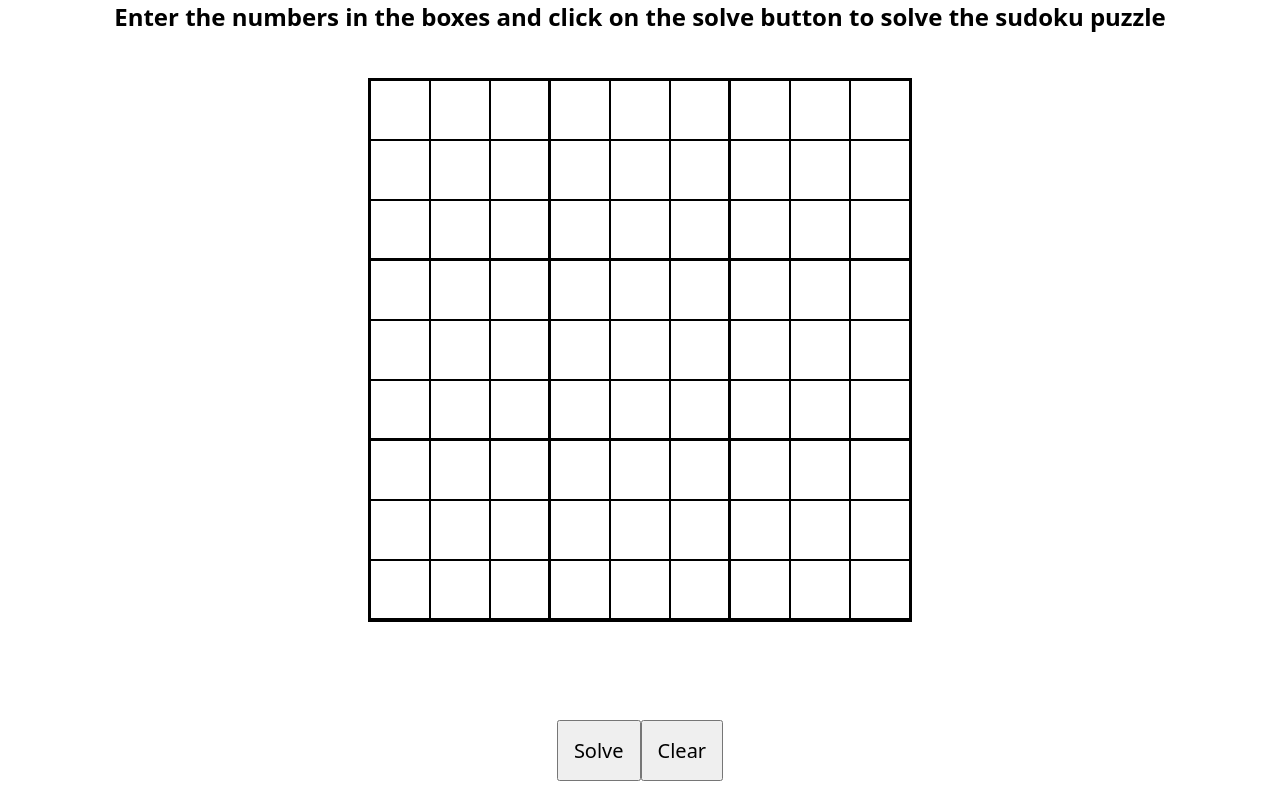
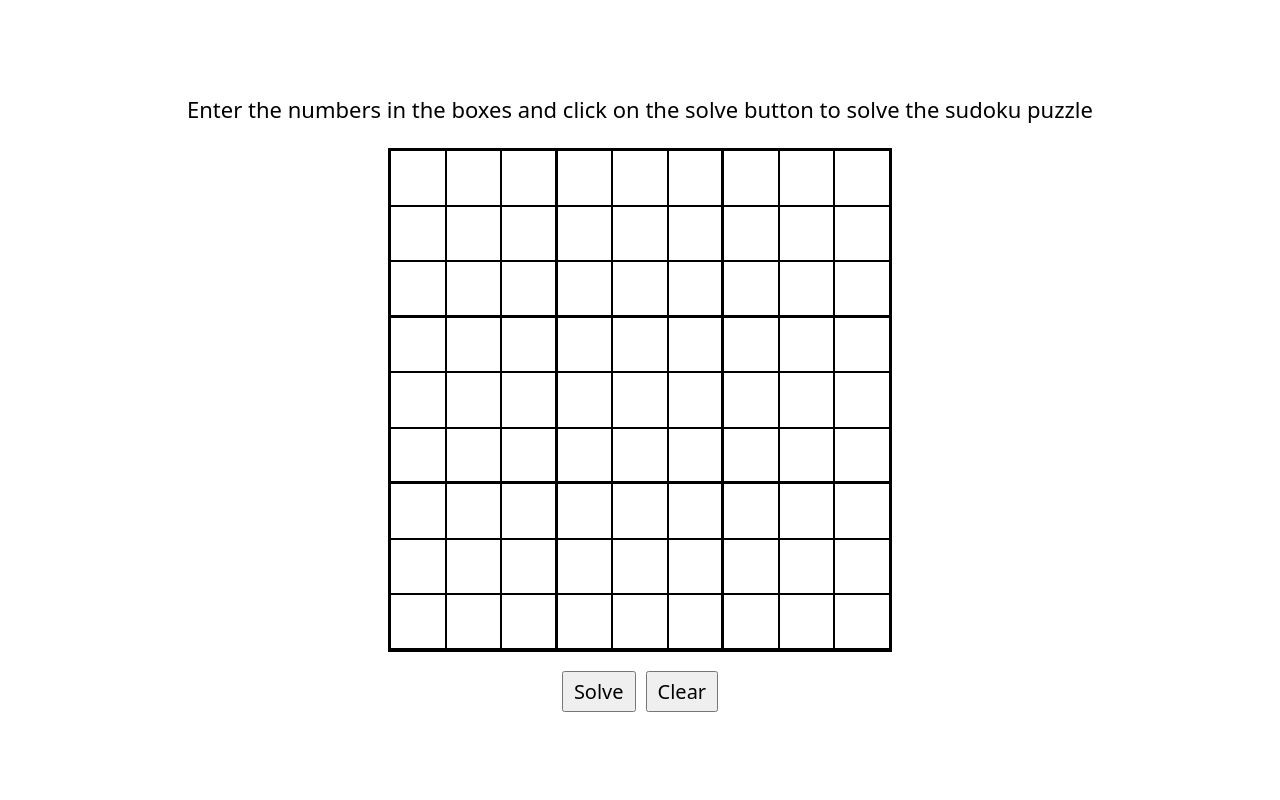
Before and after one commit to shashipreetham123/Sudoku-Solver, a plain HTML site: page index.html in a window 1280 px wide. Drawn offline with Linux system fonts and the light colour scheme.

Commit message:
Sudoku Solver

```diff
--- a/index.html
+++ b/index.html
@@ -9,19 +9,17 @@
 </head>
 
 <body>
-    <h2 align="center">Enter the numbers in the boxes and click on the solve button to solve the sudoku puzzle</h2>
 
     <div class="board-area">
-        <div class="board">
-
+        <div class="heading">
+            Enter the numbers in the boxes and click on the solve button to solve the sudoku puzzle
         </div>
 
+        <div class="board"></div>
+
         <div class="controls-area">
-
             <button onclick="solveButton()">Solve</button>
             <button onclick="clearButton()">Clear</button>
-
-
         </div>
 
     </div>
--- a/style.css
+++ b/style.css
@@ -13,53 +13,60 @@ body {
 }
 
 .board-area {
-    height: calc(100% - 100px);
-    width: 100%;
+    height: 100vh;
+    width: 100vw;
+
+    padding: 5px;
+
     position: fixed;
     left: 0;
     top: 0;
+
+    box-sizing: border-box;
+
+    display: flex;
+    justify-content: center;
+    align-items: center;
+
+    flex-direction: column;
+}
+
+.board-area .heading{
+    height: 10%;
+    font-size: clamp(14px, 3.3vmin, 22px);
     display: flex;
     justify-content: center;
     align-items: center;
 }
 
-.controls-area {
-    height: 100px;
-    width: 100%;
-    position: fixed;
-    bottom: 0;
-    left: 0;
-    display: flex;
-    justify-content: center;
-    align-items: center;
-}
 
 .board-area .board {
-    height: 540px;
+    height: min(80vmin, 500px);
     aspect-ratio: 1;
     border: 2px solid black;
     display: grid;
-    grid-template-columns: repeat(9, 60px);
-    grid-template-rows: repeat(9, 60px);
-
+    grid-template-columns: repeat(9, 11.11%);
+    grid-template-rows: repeat(9, 11.11%);
 }
 
 .board .cell {
-    height: 60px;
-    aspect-ratio: 1;
     border: 1px solid black;
     box-sizing: border-box;
     outline: none;
-    line-height: 60px;
-    font-size: 30px;
+    font-size: clamp(14px, 5vmin, 28px);
     display: flex;
     justify-content: center;
     align-items: center;
     text-align: center;
 }
-
+.controls-area {
+    height: 10%;
+    display: flex;
+    justify-content: center;
+    align-items: center;
+    gap: 10px;
+}
 .controls-area button {
-
-    padding: 15px;
-    font-size: 20px;
+    padding: 5px 10px;
+    font-size: clamp(14px, 3vmin, 20px);
 }
```
Also changed, not shown: 1 other file.
